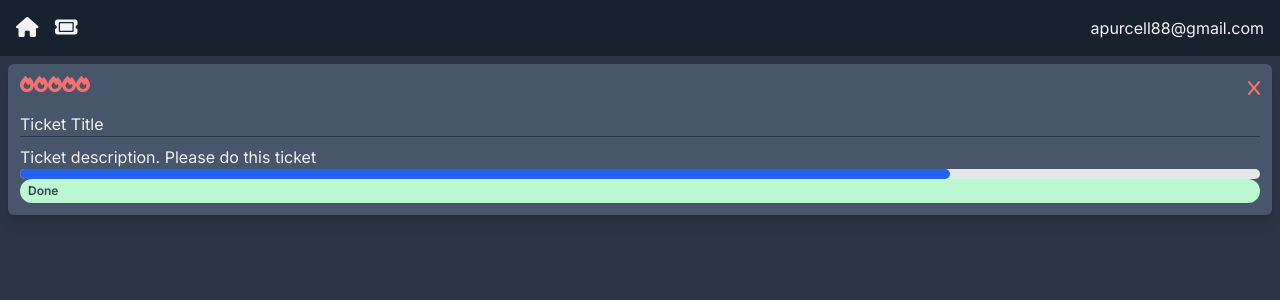
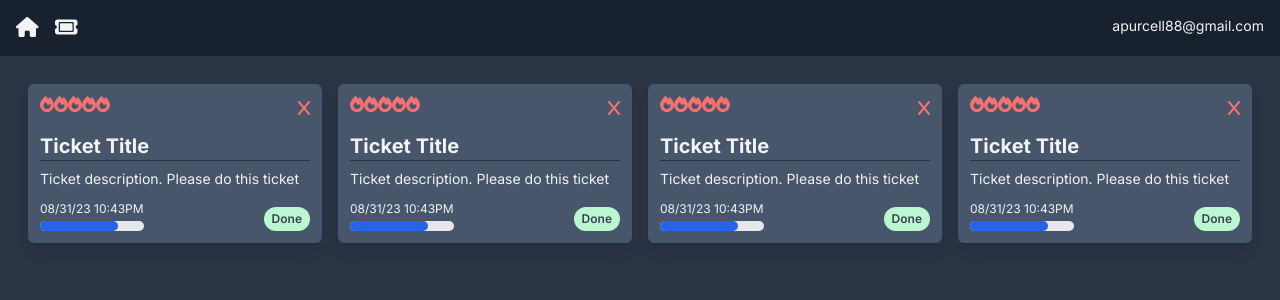
Before and after one commit to Apurcell88/tickets, a Next.js app: page / in a window 1280 px wide. Shown: the top 300 px of the page. Built offline with nearby package versions, Linux system fonts and the light colour scheme.

Commit message:
Added more styling.

```diff
--- a/app/(components)/TicketCard.jsx
+++ b/app/(components)/TicketCard.jsx
@@ -17,8 +17,16 @@
       <p className="whitespace-pre-wrap">
         Ticket description. Please do this ticket
       </p>
-      <ProgressDisplay />
-      <StatusDisplay />
+      <div className="flex-grow"></div>
+      <div className="flex mt-2">
+        <div className="flex flex-col">
+          <p className="text-xs my-1">08/31/23 10:43PM</p>
+          <ProgressDisplay />
+        </div>
+        <div className="ml-auto flex items-end">
+          <StatusDisplay />
+        </div>
+      </div>
     </div>
   );
 };
--- a/app/globals.css
+++ b/app/globals.css
@@ -1,6 +1,35 @@
 @tailwind base;
 @tailwind components;
 @tailwind utilities;
+
+@layer base {
+  h1,
+  h2,
+  h3,
+  h4 {
+    @apply font-bold;
+  }
+
+  h1 {
+    @apply text-4xl;
+  }
+
+  h2 {
+    @apply text-3xl;
+  }
+
+  h3 {
+    @apply text-2xl;
+  }
+
+  h4 {
+    @apply text-xl;
+  }
+
+  p {
+    @apply text-sm text-default-text;
+  }
+}
 
 @layer components {
   .icon {
--- a/app/page.jsx
+++ b/app/page.jsx
@@ -2,8 +2,13 @@
 
 const Dashboard = () => {
   return (
-    <div>
-      <TicketCard />
+    <div className="p-5">
+      <div className="lg:grid grid-cols-2 xl:grid-cols-4">
+        <TicketCard />
+        <TicketCard />
+        <TicketCard />
+        <TicketCard />
+      </div>
     </div>
   );
 };
```
